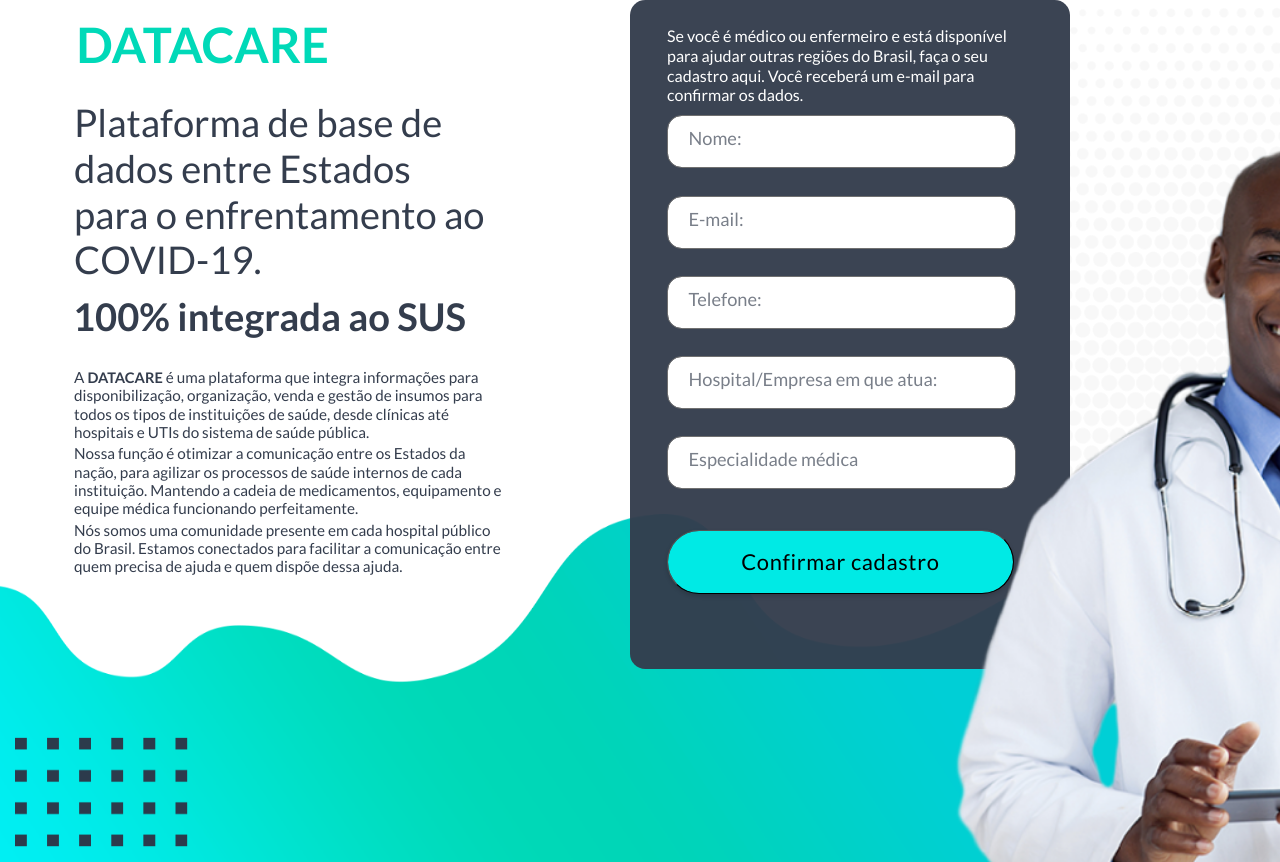
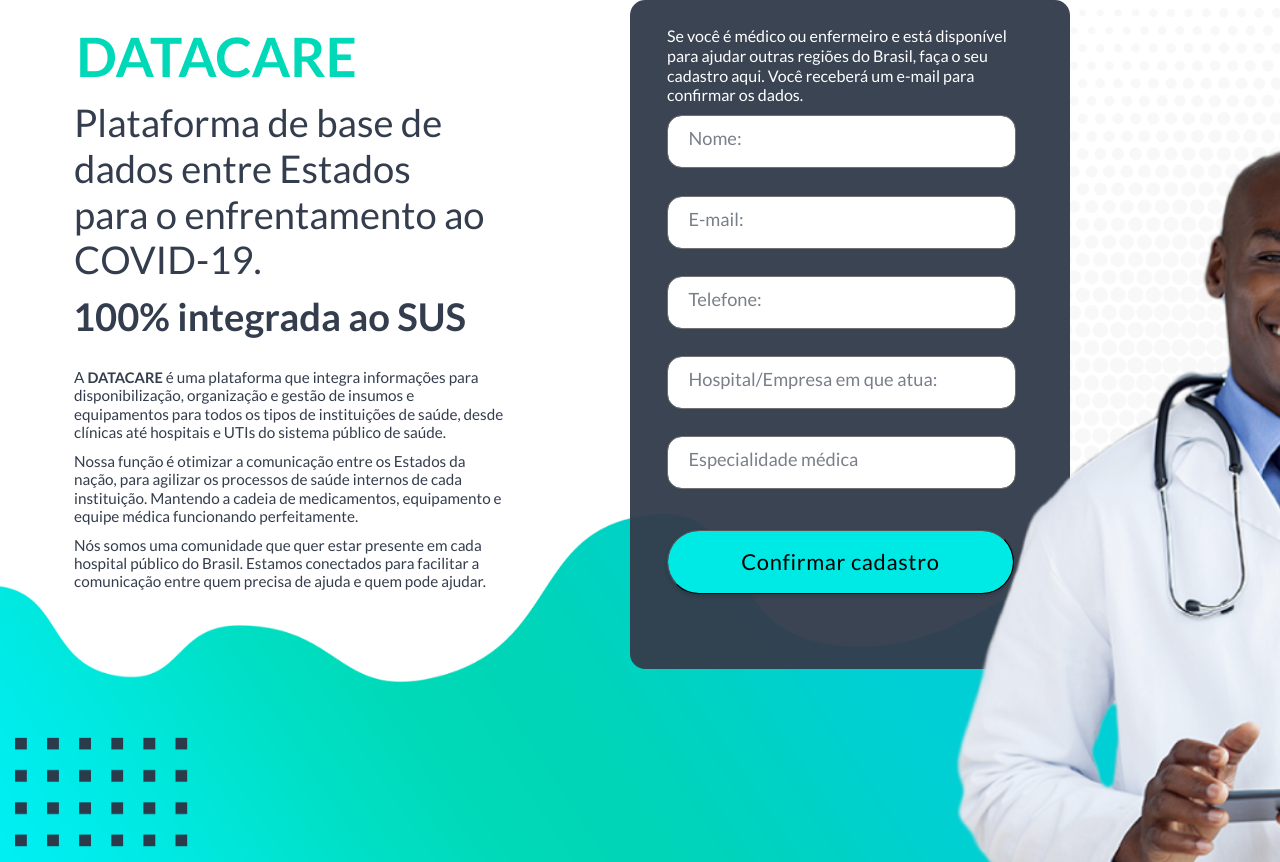
Before and after one commit to EIleven/datacare, a plain HTML site: page index.html in a window 1280 px wide. Shown: the top 862 px of the page. Drawn offline with Linux system fonts and the light colour scheme.

Commit message:
att2-datacare

```diff
--- a/index.html
+++ b/index.html
@@ -33,7 +33,7 @@
             <img id="quadradinhos" src="imagens/Quadradinhos.png">
             <div class="info_title">
                 <h1 class="first_title">Plataforma de base de dados entre Estados para o enfrentamento ao COVID-19.</h1><h1 class="second_title">100% integrada ao SUS</h1>
-                <p class="first_text">A <strong>DATACARE</strong> é uma plataforma que integra informações para disponibilização, organização, venda e gestão de insumos para todos os tipos de instituições de saúde, desde clínicas até hospitais e UTIs do sistema de saúde pública.</p><p class="second_text"> Nossa função é otimizar a comunicação entre os Estados da nação, para agilizar os processos de saúde internos de cada instituição. Mantendo a cadeia de medicamentos, equipamento e equipe médica funcionando perfeitamente.</p><p class="third_text">Nós somos uma comunidade presente em cada hospital público do Brasil. Estamos conectados para facilitar a comunicação entre quem precisa de ajuda e quem dispõe dessa ajuda.</p>
+                <p class="first_text">A <strong>DATACARE</strong> é uma plataforma que integra informações para disponibilização, organização e gestão de insumos e equipamentos para todos os tipos de instituições de saúde, desde clínicas até hospitais e UTIs do sistema público de saúde.</p><p class="second_text"> Nossa função é otimizar a comunicação entre os Estados da nação, para agilizar os processos de saúde internos de cada instituição. Mantendo a cadeia de medicamentos, equipamento e equipe médica funcionando perfeitamente.</p><p class="third_text">Nós somos uma comunidade que quer estar presente em cada hospital público do Brasil. Estamos conectados para facilitar a comunicação entre quem precisa de ajuda e quem pode ajudar.</p>
             </div>
 
 
--- a/style/style.css
+++ b/style/style.css
@@ -40,8 +40,8 @@ body {
     width: 180px;
     height: 60px;
     left: 100px;
-    top: 20px;
-    font-size: 400%;
+    top: 30px;
+    font-size: 444%;
     font-weight: 900;
     color: var(--verdeagua);
     position: absolute;
@@ -133,7 +133,7 @@ body {
 .info_title .second_text{
     width: 571px;
     height: 312px;
-    top: 582px;
+    top: 592px;
     left: 97px;
     position: absolute;
 
@@ -148,7 +148,7 @@ body {
 .info_title .third_text{
     width: 571px;
     height: 312px;
-    top: 682px;
+    top: 702px;
     left: 97px;
     position: absolute;
 
```
